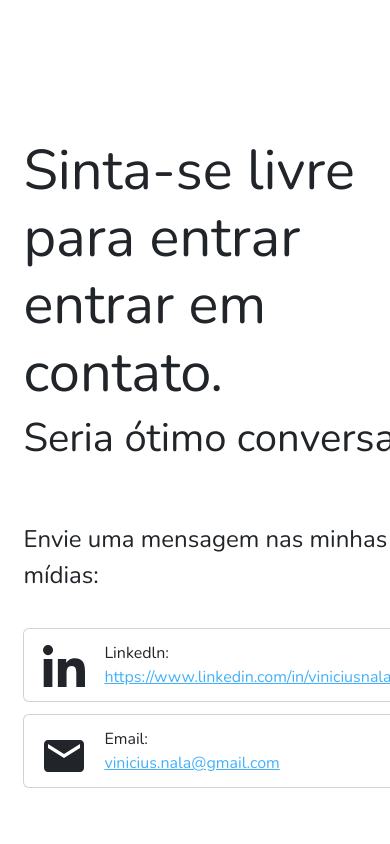
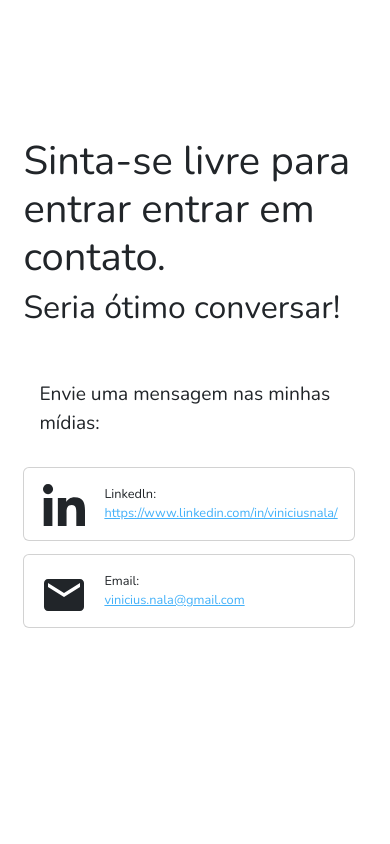
Before and after one commit to ViniciusNalaSantos/PersonalWebsite, a React (Create React App) app in the folder frontend/: page /#/home in a window 390 px wide. Shown: the part 1720-2564 px from the top of the page. Built offline with nearby package versions, Linux system fonts and the light colour scheme.

Commit message:
Turning contact page more responsive.

```diff
--- a/frontend/src/components/ui/MediaCard/mediaCard.css
+++ b/frontend/src/components/ui/MediaCard/mediaCard.css
@@ -26,3 +26,10 @@
 .media-card-text-link{
     color: var(--color-detail-blue);
 }
+
+@media only screen and (max-width: 480px) {
+
+    .media-card-text {
+        font-size: 0.8rem;
+    }
+}
--- a/frontend/src/pages/Contact/contact.css
+++ b/frontend/src/pages/Contact/contact.css
@@ -94,11 +94,40 @@
     padding-bottom: 3.75%;
 }
 
+.contact-form-content-subtitle {
+    font-size: 1.2rem;
+    padding-bottom: 3.75%;
+}
+
 .contact-form-content-subject {
     padding-bottom: 5%;
 }
 
-.contact-form-content-subtitle {
-    font-size: 1.2rem;
-    padding-bottom: 3.75%;
+@media only screen and (max-width: 480px) {
+
+    .contact-form {
+        display: none;
+    }
+
+    #contact-main-title {
+        font-size: 2.5rem;
+    }
+
+    #contact-main-subtitle {
+        font-size: 2rem;
+    }
+
+    #contact-main-media {
+        font-size: 1.2rem;
+        padding-left: 1rem;
+    }
+
 }
+
+@media only screen and (max-width: 980px) {
+
+    .contact-form {
+        display: none;
+    }
+
+}
```
